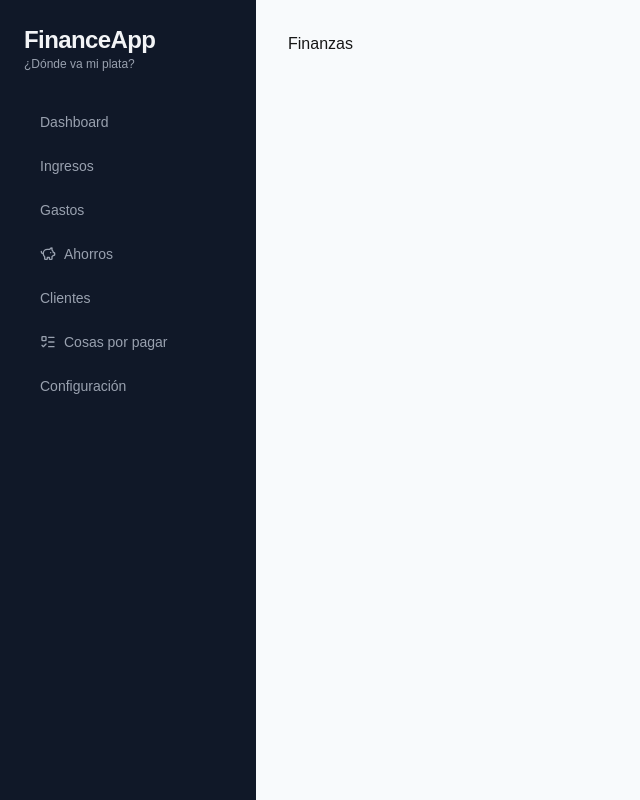
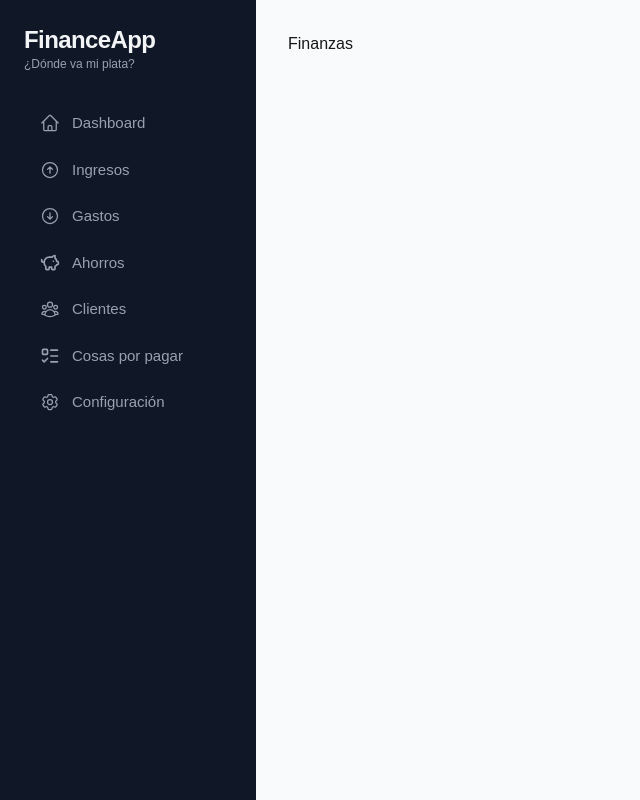
Before and after one commit to seitor0/finance-app, a Next.js app: page /dashboard/finanzas in a window 1280 px wide. Shown: the whole page, without its empty margins (0-640 px from the left). Built offline with nearby package versions, Linux system fonts and the light colour scheme; no server answers; the database is empty; sample sign-in values are in the browser's storage.

Commit message:
Ignorar warning de Tailwind y subir nueva versión

```diff
--- a/app/dashboard/page.tsx
+++ b/app/dashboard/page.tsx
@@ -28,17 +28,13 @@ export default function DashboardPage() {
     setDineroDisponible,
   } = useApp();
 
-  // ======================
-  // 🧠 FECHA ACTUAL + KEY DEL MES: "YYYY-MM"
-  // ======================
+  // Fecha actual → clave YYYY-MM
   const ahora = new Date();
   const añoActual = ahora.getFullYear();
-  const mesActualNumero = ahora.getMonth() + 1; // 1..12
-  const mesActualKey = `${añoActual}-${String(mesActualNumero).padStart(2, "0")}`; // → "2025-12"
+  const mesActualNumero = ahora.getMonth() + 1;
+  const mesActualKey = `${añoActual}-${String(mesActualNumero).padStart(2, "0")}`;
 
-  // ======================
-  // 🧮 INGRESOS DEL MES
-  // ======================
+  // Ingresos del mes
   const totalIngresosMes = useMemo(
     () =>
       ingresos
@@ -47,9 +43,7 @@ export default function DashboardPage() {
     [ingresos, mesActualKey]
   );
 
-  // ======================
-  // 🧮 GASTOS DEL MES
-  // ======================
+  // Gastos
   const totalGastosMes = useMemo(
     () =>
       gastos
@@ -58,9 +52,7 @@ export default function DashboardPage() {
     [gastos, mesActualKey]
   );
 
-  // ======================
-  // 🧮 PENDIENTES DEL MES
-  // ======================
+  // Pendientes
   const totalPendientesMes = useMemo(
     () =>
       cosasPorPagar
@@ -73,14 +65,10 @@ export default function DashboardPage() {
     [cosasPorPagar, mesActualKey]
   );
 
-  // ======================
-  // 🧮 BALANCE FINAL DEL MES
-  // ======================
-  const balanceMes = totalIngresosMes - totalGastosMes - totalPendientesMes;
+  const balanceMes =
+    totalIngresosMes - totalGastosMes - totalPendientesMes;
 
-  // ======================
-  // LISTA DE MOVIMIENTOS (últimos 5)
-  // ======================
+  // Últimos movimientos
   const movimientos: MovimientoUI[] = useMemo(() => {
     const lista: MovimientoUI[] = [
       ...ingresos.map((i: any) => ({
@@ -103,9 +91,7 @@ export default function DashboardPage() {
       .slice(0, 5);
   }, [ingresos, gastos]);
 
-  // ======================
-  // AHORROS USD TOTAL
-  // ======================
+  // Ahorros USD
   const totalUSD = useMemo(
     () =>
       (ahorros ?? []).reduce(
@@ -115,9 +101,7 @@ export default function DashboardPage() {
     [ahorros]
   );
 
-  // ======================
-  // IA PARA INGRESOS/GASTOS
-  // ======================
+  // IA
   const [texto, setTexto] = useState("");
   const [loading, setLoading] = useState(false);
   const [respuesta, setRespuesta] = useState<any>(null);
@@ -185,31 +169,29 @@ export default function DashboardPage() {
     }
   }
 
-  // ==========================================================
-  // =====================     RENDER     ====================
-  // ==========================================================
+  // ============================================
+  // ===============  RENDER UI  ================
+  // ============================================
+
   return (
     <div className="space-y-8 fade-up">
 
-      {/* FILA 1: resumen + objetivos + ahorro */}
+      {/* FILA 1 */}
       <section className="grid gap-6 lg:grid-cols-[minmax(0,2fr)_minmax(0,1.4fr)]">
 
-        {/* RESUMEN IZQUIERDA */}
+        {/* IZQUIERDA */}
         <div className="glass-card">
           <div className="flex items-start justify-between mb-6">
             <div>
               <p className="text-xs uppercase tracking-[0.22em] text-slate-400">
                 Este mes
               </p>
-              <h2 className="text-2xl font-semibold tracking-tight mt-1">
-                Balance general
-              </h2>
+              <h2 className="text-2xl font-semibold mt-1">Balance general</h2>
               <p className="text-sm text-slate-500 mt-1">
                 Ingresos, gastos, pendientes y ahorro actual.
               </p>
             </div>
 
-            {/* BALANCE NUMÉRICO */}
             <div className="text-right">
               <p className="text-xs text-slate-400">Balance</p>
               <p
@@ -223,33 +205,28 @@ export default function DashboardPage() {
             </div>
           </div>
 
-          {/* ANILLOS */}
           <AppleRings
             ingresosMes={totalIngresosMes}
             gastosMes={totalGastosMes}
             pendientesMes={totalPendientesMes}
           />
 
-          {/* Lista mini de pendientes */}
           <div className="mt-8">
             <WidgetCosasPorPagar />
           </div>
         </div>
 
-        {/* COLUMNA DERECHA */}
+        {/* DERECHA */}
         <div className="space-y-4">
-          {/* OBJETIVOS */}
+
           <div className="glass-card">
-            <h3 className="text-lg font-semibold mb-4">
-              Objetivos del mes
-            </h3>
+            <h3 className="text-lg font-semibold mb-4">Objetivos del mes</h3>
 
             <div className="space-y-3 text-sm">
-              {/* Ahorro ideal */}
               <div className="flex items-center justify-between">
                 <span>Ahorro deseado</span>
                 <span className="font-semibold">
-                  ${(Math.round(totalIngresosMes * 0.2)).toLocaleString("es-AR")}
+                  ${Math.round(totalIngresosMes * 0.2).toLocaleString("es-AR")}
                 </span>
               </div>
 
@@ -270,11 +247,10 @@ export default function DashboardPage() {
                 />
               </div>
 
-              {/* Gasto ideal */}
               <div className="flex items-center justify-between mt-4">
                 <span>Gasto ideal</span>
                 <span className="font-semibold">
-                  ${(Math.round(totalIngresosMes * 0.5)).toLocaleString("es-AR")}
+                  ${Math.round(totalIngresosMes * 0.5).toLocaleString("es-AR")}
                 </span>
               </div>
 
@@ -297,11 +273,8 @@ export default function DashboardPage() {
             </div>
           </div>
 
-          {/* AHORRO USD */}
           <div className="glass-card">
-            <h3 className="text-lg font-semibold mb-1">
-              Ahorro en dólares
-            </h3>
+            <h3 className="text-lg font-semibold mb-1">Ahorro en dólares</h3>
             <p className="text-sm text-slate-500 mb-4">
               Total acumulado en tus ahorros.
             </p>
@@ -310,20 +283,18 @@ export default function DashboardPage() {
             </p>
           </div>
 
-          {/* WIDGETS ABAJO */}
-          <div className="grid grid-cols-3 gap-4">
+          {/* ESTE ERA EL DIV QUE FALTABA CERRAR 👇 */}
+          <div className="grid grid-cols-2 gap-6 w-[95%] mx-auto">
             <WidgetCosasPorPagar />
             <WidgetDisponible />
           </div>
-        </div>
+
+        </div> {/* ← ESTE ERA EL CIERRE FALTANTE */}
+
       </section>
 
-      {/* ================================================
-          FILA 2: IA + Finanzas del mes
-      ================================================ */}
+      {/* FILA 2 */}
       <section className="grid gap-6 lg:grid-cols-2">
-
-        {/* IA */}
         <div className="glass-card">
           <h2 className="text-lg font-semibold mb-3">Cargar con IA</h2>
           <p className="text-sm text-slate-500 mb-4">
@@ -352,15 +323,12 @@ export default function DashboardPage() {
           )}
         </div>
 
-        {/* Finanzas del mes */}
         <div className="glass-card">
           <FinanzasDelMes ingresos={ingresos} gastos={gastos} />
         </div>
       </section>
 
-      {/* ================================================
-          FILA 3: ÚLTIMOS MOVIMIENTOS
-      ================================================ */}
+      {/* FILA 3 */}
       <section className="glass-card">
         <h2 className="text-lg font-semibold mb-4">
           Últimos movimientos (vista tarjeta)
--- a/app/globals.css
+++ b/app/globals.css
@@ -78,3 +78,28 @@ body {
 .bounce-in {
   animation: bounce-in 0.4s cubic-bezier(0.2, 0.7, 0.4, 1.1) both;
 }
+
+
+/* ==== CONTRASTE GLOBAL PARA BLOQUES BLANCOS ==== */
+.card,
+.white-block,
+div[class*="bg-white"],
+section[class*="bg-white"] {
+  color: #374151 !important; /* text-gray-700 */
+}
+
+.card h1,
+.card h2,
+.card h3,
+.white-block h1,
+.white-block h2,
+.white-block h3 {
+  color: #1f2937 !important; /* text-gray-800 */
+}
+
+.card p,
+.white-block p,
+.card span,
+.white-block span {
+  color: #4b5563 !important; /* text-gray-600 */
+}
--- a/components/Sidebar.tsx
+++ b/components/Sidebar.tsx
@@ -2,16 +2,58 @@
 
 import Link from "next/link";
 import { usePathname } from "next/navigation";
-import { PiggyBank, ListTodo } from "lucide-react";
+
+// Íconos heroicons + lucide
+import {
+  HomeIcon,
+  ArrowDownCircleIcon,
+  ArrowUpCircleIcon,
+  Cog6ToothIcon,
+  UserGroupIcon,
+} from "@heroicons/react/24/outline";
+
+import {
+  PiggyBank,
+  ListTodo,
+  DollarSign,
+} from "lucide-react";
 
 const menu = [
-  { label: "Dashboard", href: "/dashboard" },
-  { label: "Ingresos", href: "/dashboard/ingresos" },
-  { label: "Gastos", href: "/dashboard/gastos" },
-  { label: "Ahorros", href: "/dashboard/ahorros", icon: PiggyBank },
-  { label: "Clientes", href: "/dashboard/clientes" },
-  { label: "Cosas por pagar", href: "/dashboard/cosas-por-pagar", icon: ListTodo },
-  { label: "Configuración", href: "/dashboard/configuracion" },
+  {
+    label: "Dashboard",
+    href: "/dashboard",
+    icon: HomeIcon,
+  },
+  {
+    label: "Ingresos",
+    href: "/dashboard/ingresos",
+    icon: ArrowUpCircleIcon,
+  },
+  {
+    label: "Gastos",
+    href: "/dashboard/gastos",
+    icon: ArrowDownCircleIcon,
+  },
+  {
+    label: "Ahorros",
+    href: "/dashboard/ahorros",
+    icon: PiggyBank,
+  },
+  {
+    label: "Clientes",
+    href: "/dashboard/clientes",
+    icon: UserGroupIcon,
+  },
+  {
+    label: "Cosas por pagar",
+    href: "/dashboard/cosas-por-pagar",
+    icon: ListTodo,
+  },
+  {
+    label: "Configuración",
+    href: "/dashboard/configuracion",
+    icon: Cog6ToothIcon,
+  },
 ];
 
 export default function Sidebar() {
@@ -32,16 +74,16 @@ export default function Sidebar() {
               key={item.href}
               href={item.href}
               className={`
-                flex items-center gap-2 px-4 py-2 rounded-lg text-sm transition
+                flex items-center gap-3 px-4 py-2 rounded-lg text-[15px] font-medium transition
                 ${
                   active
-                    ? "bg-gray-700 text-white"
+                    ? "bg-gray-700 text-white shadow-sm"
                     : "text-gray-400 hover:bg-gray-800 hover:text-white"
                 }
               `}
             >
-              {Icon && <Icon size={16} />}
-              {item.label}
+              {Icon && <Icon className="w-5 h-5 flex-none" />}
+              <span>{item.label}</span>
             </Link>
           );
         })}
--- a/package.json
+++ b/package.json
@@ -9,6 +9,7 @@
     "lint": "eslint"
   },
   "dependencies": {
+    "@heroicons/react": "^2.2.0",
     "firebase": "^12.6.0",
     "groq-sdk": "^0.37.0",
     "lucide-react": "^0.555.0",
```
Also changed, not shown: 1 other file (tests, documents, lock files or other folders).
